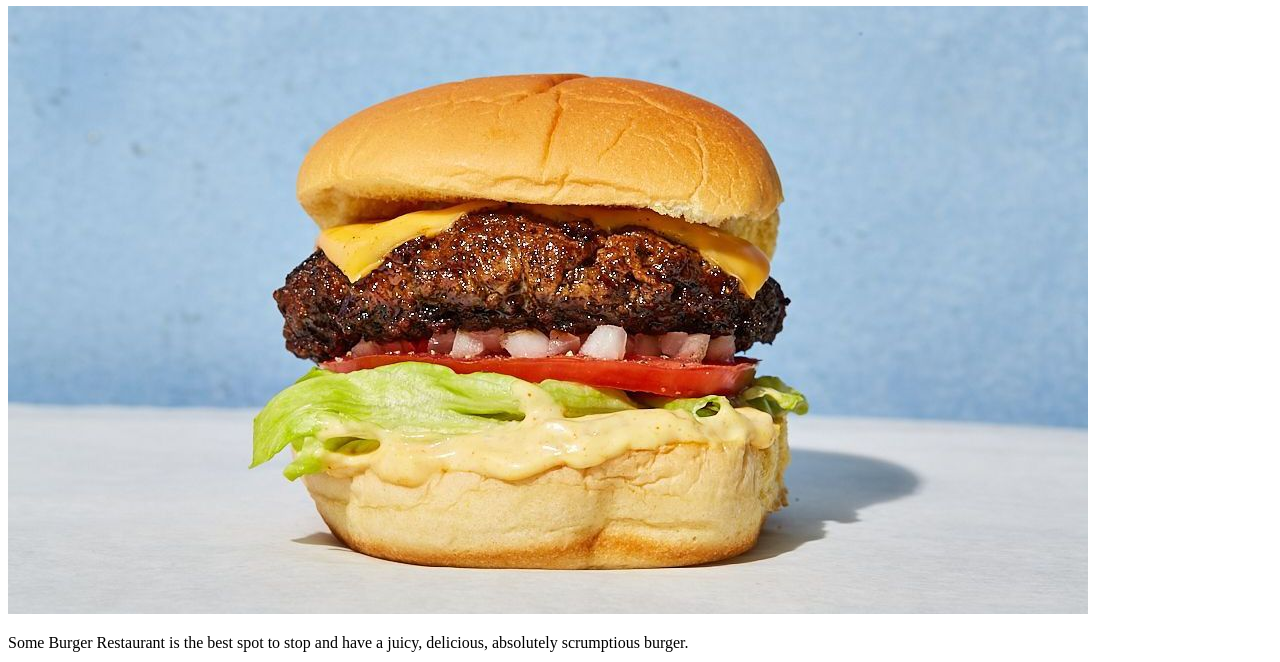
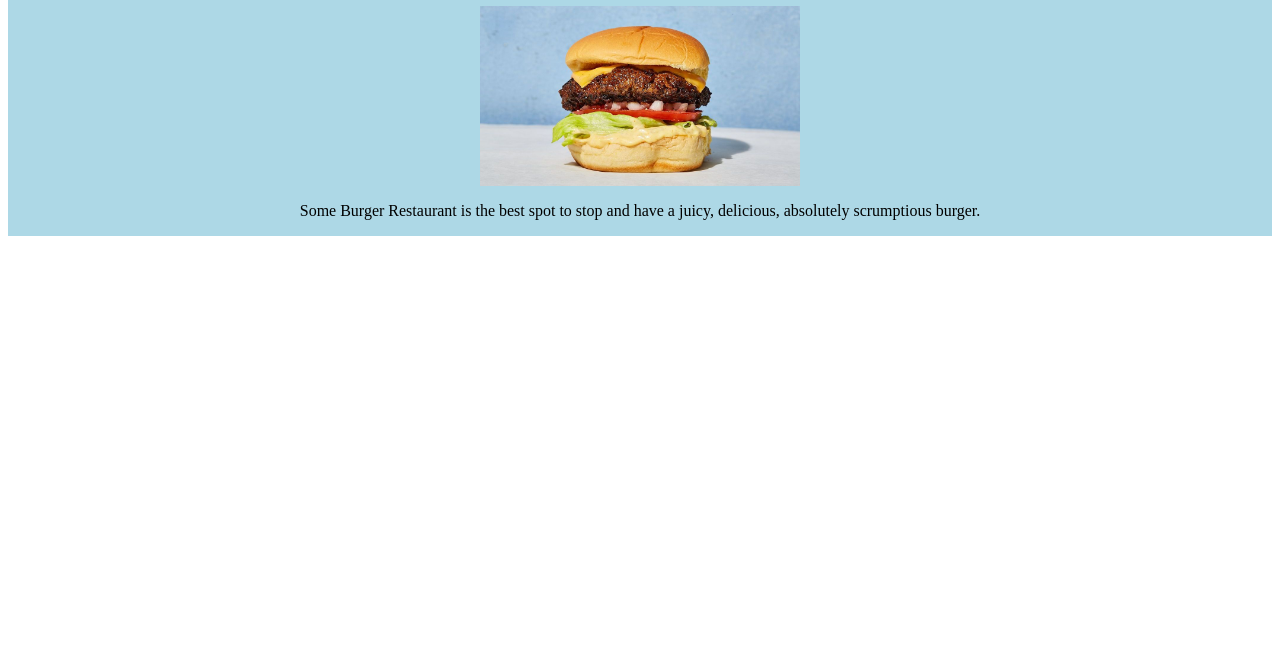
Before and after one commit to andrewmarabante/restaurant_page, a website built with webpack: page dist/index.html in a window 1280 px wide. Shown: the part 154-816 px from the top of the page. Built offline with nearby package versions, Linux system fonts and the light colour scheme.

Commit message:
Sized the images so they don't get too big.

```diff
--- a/style/style.css
+++ b/style/style.css
@@ -10,3 +10,16 @@ body{
 .tabbutt{
     padding: 2em;
 }
+
+#content{
+    display: flex;
+    flex-direction: column;
+    justify-content: center;
+    align-items: center;
+    background-color: lightblue;
+}
+
+img{
+    max-width: 20em;
+    max-height: 20em;
+}
```
